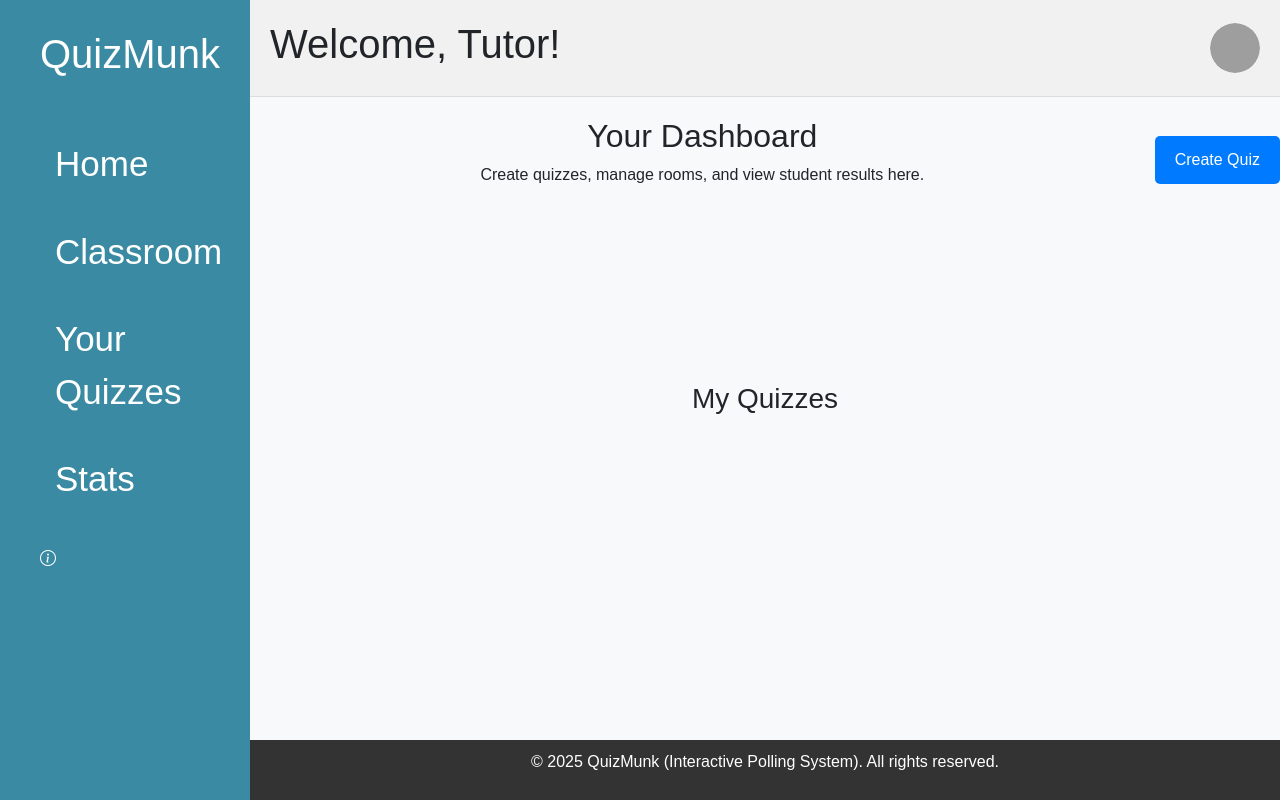
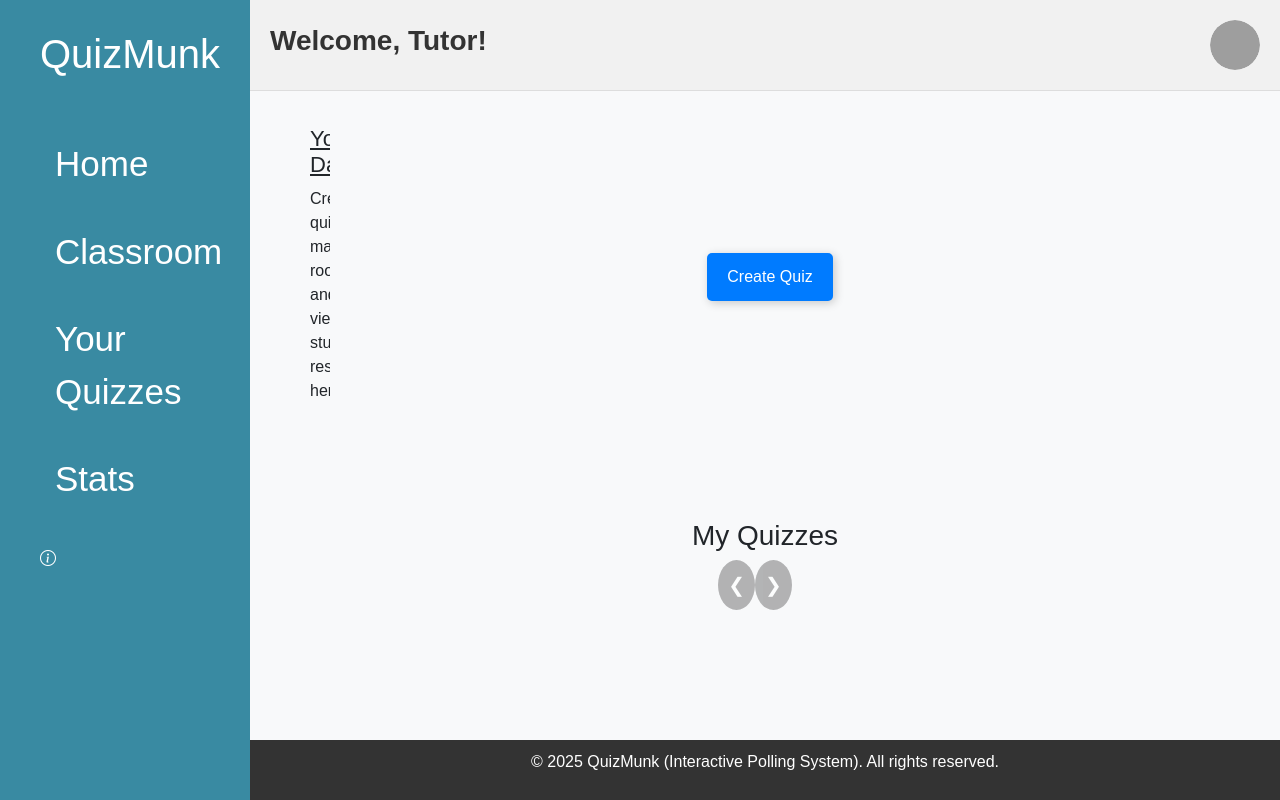
Before and after one commit to hm2412/Quizmunk, a Django app: template app/templates/tutor/tutor_dashboard.html in a window 1280 px wide. Run offline with Django 5.2, Linux system fonts and the light colour scheme; the template is opened without the code that fills it, so the values that code supplies are empty; some libraries are stand-ins or nearby versions; grey boxes are pictures that could not be loaded.

Commit message:
changes to tutor dashboard
- the create quiz form now accepts an image as an icon and provides a default image
- added scrolling feature for the my quizzes on the tutor dashboard

```diff
--- a/app/forms/quiz_form.py
+++ b/app/forms/quiz_form.py
@@ -5,13 +5,17 @@ from app.models import Quiz
 class QuizForm(forms.ModelForm):
     class Meta:
         model = Quiz
-        fields = ['name', 'subject', 'difficulty']
+        fields = ['name', 'subject', 'difficulty','quiz_img']
         widgets = {
             'name': forms.TextInput(attrs={'class': 'form-control', 'placeholder': 'Enter quiz name'}),
             'subject': forms.TextInput(attrs={'class': 'form-control', 'placeholder': 'Enter subject'}),
             'difficulty': forms.Select(attrs={'class': 'form-control', 'placeholder': 'Enter difficulty level'}),
             'type': forms.Select(attrs={'class': 'form-control', 'placeholder': 'Enter type'}),
         }
+
+    def __init__(self, *args, **kwargs):
+        super(QuizForm, self).__init__(*args,**kwargs)
+        self.fields['quiz_img'].required = False
 
     def clean_name(self):
         name = self.cleaned_data.get('name')
--- a/app/models/quiz.py
+++ b/app/models/quiz.py
@@ -23,6 +23,12 @@ class Quiz(models.Model):
         related_name='quizzes',
         verbose_name="Related tutor",
         help_text="The tutor that creates this quiz."
+    )
+    quiz_img = models.ImageField(
+        upload_to='quiz_images/',
+        default='quiz_images/default_quiz.png',  # Default image
+        null=True,
+        blank=True
     )
     # room = models.OneToOneField("Room", related_name="quiz_room", on_delete=models.SET_NULL, null=True, blank=True)
     # I believe this should be removed, as it's redundant?
--- a/app/static/css/tutor_dashboard.css
+++ b/app/static/css/tutor_dashboard.css
@@ -67,6 +67,12 @@
     overflow-y: scroll;
 }
 
+.dashboard-header h1 {
+    font-size: 28px;
+    font-weight: bold;
+    color: #333;
+}
+
 .dashboard_summary {
     flex: 1;
     text-align: center;
@@ -74,10 +80,17 @@
     overflow-x: hidden;
 }
 
+.dashboard_summary h2 {
+    text-align: center;
+    text-decoration: underline;
+    font-size: 22px;
+}
+
 .dashboard-top {
     display: flex;
     justify-content: space-between; /* This will push content to the left and right */
     align-items: center; /* This ensures that items are vertically centered */
+    padding: 15px 40px;
 }
 
 button.btn-primary {
@@ -92,6 +105,19 @@ button.btn-primary {
     gap: 15px;
 }
 
+.btn-primary {
+    background: #007BFF;
+    border-radius: 8px;
+    padding: 12px 20px;
+    font-size: 16px;
+    font-weight: bold;
+    transition: background 0.3s ease-in-out;
+}
+
+.btn-primary:hover {
+    background: #0056b3;
+}
+
 .btn {
     display: inline-block;
     padding: 10px 20px;
@@ -104,6 +130,29 @@ button.btn-primary {
 .btn:hover {
     background-color: #1E7590;
     transition: 0.3s;
+}
+
+.create-quiz-container {
+    text-align: center;
+    margin-top: 10px;
+    width: 100%; /* Ensures it takes the full width */
+}
+.create-quiz-btn {
+    background: #007BFF;
+    color: white;
+    border-radius: 10px;
+    padding: 12px 20px;
+    font-size: 16px;
+    font-weight: bold;
+    box-shadow: 2px 2px 10px rgba(0, 0, 0, 0.2);
+    transition: background 0.3s ease-in-out, transform 0.2s ease-in-out;
+    display: inline-block;
+    margin-right: 30px;
+}
+
+.create-quiz-btn:hover {
+    background: #0056b3;
+    transform: scale(1.05);
 }
 
 footer {
@@ -163,16 +212,96 @@ footer {
 }
 
 .card {
-    border-radius: 100px; /* Adjust the radius as needed */
+    border-radius: 12px; /* Adjust the radius as needed */
+    overflow: hidden;
+    box-shadow: 0px 4px 10px rgba(0, 0, 0, 0.1);
+    transition: transform 0.2s ease-in-out;
+    text-align: center;
+    background: white;
 }
 
-.card-img-top {
-    width: 100%; /* Ensure the image takes up the full width of the card */
-    height: 200px; /* Fixed height for the image */
-    object-fit: cover; /* Ensure the image covers the area without distortion */
-    border-radius: 10px; /* Adjust the radius as needed */
+.card:hover {
+    transform: scale(1.05);
+}
+
+.card img {
+    border-top-left-radius: 12px;
+    border-top-right-radius: 12px;
+    width: 100%;
+    height: 140px;
+    object-fit: cover;
+}
+
+.card-body {
+    padding: 10px;
+}
+
+.btn-start {
+    width: 100%;
+    background: #007BFF;
+    color: white;
+    border-radius: 8px;
+    padding: 8px;
+    font-size: 14px;
+    font-weight: bold;
+    transition: background 0.3s ease-in-out;
+}
+
+.btn-start:hover {
+    background: #0056b3;
 }
 
 .card-group {
     gap: 1rem; /* Adjust the value to control the spacing */
+    display: flex;
+    flex-wrap: nowrap; /* Ensures horizontal scrolling */
+    gap: 15px; /* Adds space between cards */
 }
+.quiz-scroll-wrapper {
+    position: relative;
+    display: flex;
+    align-items: center;
+    justify-content: center;
+    width: 100%;
+}
+
+.quiz-scroll-container {
+    overflow-x: auto;
+    scroll-behavior: smooth;
+    padding: 10px;
+    max-width: 80%; /* Adjust if necessary */
+    white-space: nowrap;
+}
+
+.quiz-scroll-container .card-group {
+    display: flex;
+    flex-wrap: nowrap; /* Keeps cards in a row */
+    gap: 20px; /* Space between cards */
+}
+
+.quiz-scroll-container::-webkit-scrollbar {
+    display: none; /* Hides scrollbar */
+}
+
+.scroll-btn {
+    background: rgba(0, 0, 0, 0.4);
+    color: white;
+    border: none;
+    cursor: pointer;
+    padding: 10px;
+    font-size: 20px;
+    border-radius: 50%;
+    opacity: 0.7;
+    transition: opacity 0.3s ease-in-out;
+}
+
+.scroll-btn:hover {
+    opacity: 1;
+}
+.scroll-btn.left {
+    left: 5px;
+}
+
+.scroll-btn.right {
+    right: 5px;
+}
--- a/app/templates/partials/quiz_card.html
+++ b/app/templates/partials/quiz_card.html
@@ -1,8 +1,8 @@
 <div class="card" style="width: 18rem;">
-  <img src={{ quiz_img }} class="card-img-top" alt="...">
+  <img src="{% if quiz.quiz_img %}{{ quiz.quiz_img.url }}{% else %}{{ MEDIA_URL }}quiz_images/default_quiz.png{% endif %}" alt="Quiz Image">
   <div class="card-body">
-    <h5 class="card-title">{{ quiz_title }}</h5>
-    <p class="card-text">{{ quiz_description }}</p>
+    <h5 class="card-title">{{ quiz.name }}</h5>
+    <p class="card-text">{{ quiz.description }}</p>
     <a href="{% url 'setup_quiz' quiz.id %}" class="btn btn-primary">Start!</a>
   </div>
 </div>
--- a/app/templates/tutor/create_quiz_form.html
+++ b/app/templates/tutor/create_quiz_form.html
@@ -17,7 +17,7 @@
            <h2>Create Quiz</h2>
            <span class="close" onclick="closeModal()">&times;</span>
        </div>
-       <form method="post" hx-post="{% url 'create_quiz' %}" hx-target="#quiz-form-container" hx-swap="innerHTML">
+       <form method="post" hx-post="{% url 'create_quiz' %}" hx-target="#quiz-form-container" hx-swap="innerHTML" enctype="multipart/form-data">
            {% csrf_token %}
            {{ form.as_p }}
            <button type="submit">Submit</button>
--- a/app/templates/tutor/tutor_dashboard.html
+++ b/app/templates/tutor/tutor_dashboard.html
@@ -36,14 +36,23 @@
                     <p>Create quizzes, manage rooms, and view student results here.</p>
                 </section>
             </div>
-            <a href="{% url 'create_quiz' %}" class="btn btn-primary">Create Quiz</a>
+            <div class="create-quiz-container">
+                <a href="{% url 'create_quiz' %}" class="btn btn-primary create-quiz-btn">Create Quiz</a>
+            </div>
         </div>
         <section>
             <h3>My Quizzes</h3>
+            <div class="quiz-scroll-wrapper">
+                <button class="scroll-btn left" onclick="scrollQuizzes(-1)">&#10094;</button>
+                <button class="scroll-btn right" onclick="scrollQuizzes(1)">&#10095;</button>
+                <div class="quiz-scroll-container">
                     <div class="card-group">
                         {% for quiz in quizzes %}
                             {% include 'partials/quiz_card.html' with quiz_img=quiz.quiz_img quiz_title=quiz.quiz_title quiz_description=quiz.quiz_description %}
                         {% endfor %}
+                    </div>
+                </div>
+
             </div>
         </section>
             {% include 'partials/footer.html' %}
@@ -51,3 +60,15 @@
     </div>
 </body>
 </html>
+<script>
+    function scrollQuizzes(direction) {
+        const container = document.querySelector('.quiz-scroll-container');
+        if (!container) return; // Safety check
+
+        const scrollAmount = 300; // Adjust based on card width
+        container.scrollBy({
+            left: direction * scrollAmount,
+            behavior: 'smooth'
+        });
+    }
+</script>
--- a/app/views/quiz_view.py
+++ b/app/views/quiz_view.py
@@ -10,12 +10,16 @@ from app.question_registry import QUESTION_FORMS, QUESTION_MODELS
 @redirect_unauthenticated_to_homepage
 @is_tutor
 def create_quiz_view(request):
-    form = QuizForm(request.POST or None)
+    form = QuizForm(request.POST or None, request.FILES or None)
 
     if request.method == 'POST':
         if form.is_valid():
             quiz = form.save(commit=False)
             quiz.tutor = request.user
+
+            if 'quiz_img' in request.FILES:
+                quiz.quiz_img = request.FILES['quiz_img']
+
             quiz.save()
             if request.headers.get('HX-Request'):
                 response = HttpResponse()
--- a/quizsite/settings.py
+++ b/quizsite/settings.py
@@ -11,7 +11,7 @@ https://docs.djangoproject.com/en/5.1/ref/settings/
 """
 
 from pathlib import Path
-
+import os
 # Build paths inside the project like this: BASE_DIR / 'subdir'.
 BASE_DIR = Path(__file__).resolve().parent
 
@@ -135,7 +135,7 @@ USE_TZ = True
 
 STATIC_URL = '/static/'
 MEDIA_URL = '/media/'
-MEDIA_ROOT = BASE_DIR / 'media'
+MEDIA_ROOT =os.path.join(BASE_DIR, 'media')
 
 # Default primary key field type
 # https://docs.djangoproject.com/en/5.1/ref/settings/#default-auto-field
--- a/quizsite/urls.py
+++ b/quizsite/urls.py
@@ -66,4 +66,7 @@ urlpatterns = [
     path("tutor-stats/", stats_view, name='stats'),
     path("tutor-stats/<int:stats_id>/", stats_details, name='stats_details'),
     path("tutor-stats/<int:stats_id>/download/", csv_download, name='stats_download'),
-]+ static(settings.MEDIA_URL, document_root=settings.MEDIA_ROOT)
+]
+urlpatterns += static(settings.STATIC_URL, document_root=settings.STATIC_ROOT)
+if settings.DEBUG:
+    urlpatterns += static(settings.MEDIA_URL, document_root=settings.MEDIA_ROOT)
```
Also changed, not shown: app/migrations/0002_quiz_quiz_img.py (added). Lines whose indentation alone changed are shown as unchanged.
